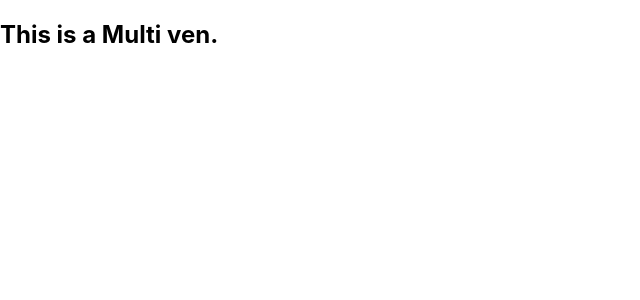
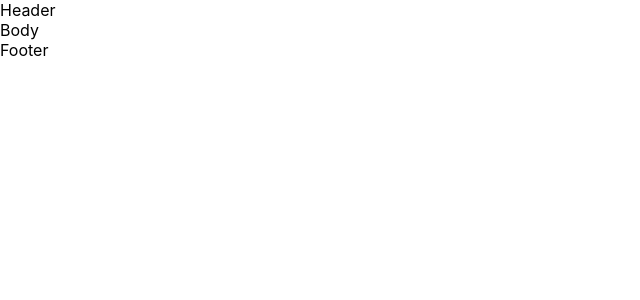
Before and after one commit to mdraselmiah95/Multi-Vendor-eCommerce-typescript, a React (Create React App) app: page / in a window 1280 px wide. Shown: the top 300 px of the page, without its empty margins (0-640 px from the left). Built offline with nearby package versions, Linux system fonts and the light colour scheme.

Commit message:
new folder added

```diff
--- a/src/App.tsx
+++ b/src/App.tsx
@@ -1,9 +1,10 @@
 import React from "react";
+import { TheLayout } from "./views/pages/TheLayout";
 
 function App() {
   return (
     <div>
-      <h2>This is a Multi ven.</h2>
+      <TheLayout />
     </div>
   );
 }
```
